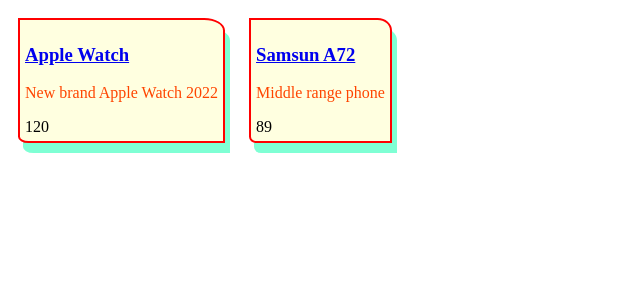
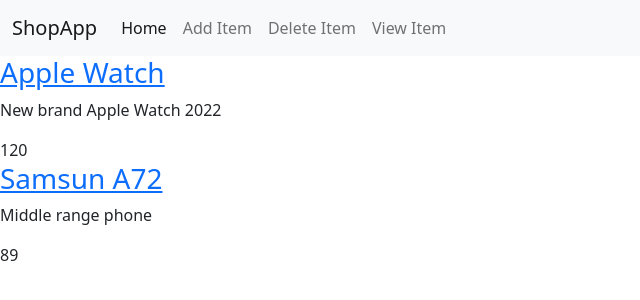
Before and after one commit to Hossein-Gholami/django-boilerplate, a Django app: page / in a window 1280 px wide. Shown: the top 300 px of the page, without its empty margins (0-640 px from the left). Run offline with Django 3.2, Linux system fonts and the light colour scheme; data comes from the database, SQL or seed files in the repository.

Commit message:
add template inheritance

```diff
--- a/shop/static/shop/css/style.css
+++ b/shop/static/shop/css/style.css
@@ -1,4 +1,8 @@
-.product-card {
+body {
+    background-color: lightblue;
+}
+
+/* .product-card {
     background-color: lightyellow;
     box-shadow: 5px 10px aquamarine;
     display:inline-block;
@@ -11,4 +15,4 @@
 
 .product-card > p {
     color: orangered;
-}
+} */
--- /dev/null
+++ b/shop/templates/shop/base.html
@@ -0,0 +1,21 @@
+{% load static %}
+<!DOCTYPE html>
+<html lang="en">
+<head>
+    <meta charset="UTF-8">
+    <meta http-equiv="X-UA-Compatible" content="IE=edge">
+    <meta name="viewport" content="width=device-width, initial-scale=1.0">
+    <title>Document</title>
+    <link rel="stylesheet" href="{% static 'shop/css/style.css' %}"/>
+    <link href="https://cdn.jsdelivr.net/npm/bootstrap@5.2.0-beta1/dist/css/bootstrap.min.css" rel="stylesheet" integrity="sha384-0evHe/X+R7YkIZDRvuzKMRqM+OrBnVFBL6DOitfPri4tjfHxaWutUpFmBp4vmVor" crossorigin="anonymous">
+    <script src="https://cdn.jsdelivr.net/npm/bootstrap@5.2.0-beta1/dist/js/bootstrap.bundle.min.js" integrity="sha384-pprn3073KE6tl6bjs2QrFaJGz5/SUsLqktiwsUTF55Jfv3qYSDhgCecCxMW52nD2" crossorigin="anonymous"></script>
+</head>
+<body>
+
+    {% include 'shop/nav.html' %}
+
+    {% block content %}
+    {% endblock %}
+
+</body>
+</html>
--- a/shop/templates/shop/index.html
+++ b/shop/templates/shop/index.html
@@ -1,14 +1,7 @@
-{% load static %}
-<!DOCTYPE html>
-<html lang="en">
-<head>
-    <meta charset="UTF-8">
-    <meta http-equiv="X-UA-Compatible" content="IE=edge">
-    <meta name="viewport" content="width=device-width, initial-scale=1.0">
-    <title>An app made by Django</title>
-    <link rel="stylesheet" href="{% static 'shop/css/style.css' %}"/>
-</head>
-<body>
+{% extends 'shop/base.html' %}
+
+{% block content %}
+
     {% for product in products %}
         <div class="product-card">
             <h3>
@@ -19,5 +12,5 @@
             <span>{{ product.price }}</span>
         </div>
     {% endfor %}
-</body>
-</html>
+
+{% endblock %}
--- /dev/null
+++ b/shop/templates/shop/nav.html
@@ -0,0 +1,43 @@
+<nav class="navbar navbar-expand-lg bg-light">
+    <div class="container-fluid">
+        <a class="navbar-brand" href="{% url 'shop:index' %}">ShopApp</a>
+        <button class="navbar-toggler" type="button" data-bs-toggle="collapse" data-bs-target="#navbarSupportedContent"
+            aria-controls="navbarSupportedContent" aria-expanded="false" aria-label="Toggle navigation">
+            <span class="navbar-toggler-icon"></span>
+        </button>
+        <div class="collapse navbar-collapse" id="navbarSupportedContent">
+            <ul class="navbar-nav me-auto mb-2 mb-lg-0">
+                <li class="nav-item">
+                    <a class="nav-link active" aria-current="page" href="{% url 'shop:index' %}">Home</a>
+                </li>
+                <li class="nav-item">
+                    <a class="nav-link" href="#">Add Item</a>
+                </li>
+                <li class="nav-item">
+                    <a class="nav-link" href="#">Delete Item</a>
+                </li>
+                <li class="nav-item">
+                    <a class="nav-link" href="#">View Item</a>
+                </li>
+                <!-- <li class="nav-item dropdown">
+                <a class="nav-link dropdown-toggle" href="#" id="navbarDropdown" role="button" data-bs-toggle="dropdown" aria-expanded="false">
+                  Dropdown
+                </a>
+                <ul class="dropdown-menu" aria-labelledby="navbarDropdown">
+                  <li><a class="dropdown-item" href="#">Action</a></li>
+                  <li><a class="dropdown-item" href="#">Another action</a></li>
+                  <li><hr class="dropdown-divider"></li>
+                  <li><a class="dropdown-item" href="#">Something else here</a></li>
+                </ul>
+              </li>
+              <li class="nav-item">
+                <a class="nav-link disabled">Disabled</a>
+              </li> -->
+            </ul>
+            <!-- <form class="d-flex" role="search">
+              <input class="form-control me-2" type="search" placeholder="Search" aria-label="Search">
+              <button class="btn btn-outline-success" type="submit">Search</button>
+            </form> -->
+        </div>
+    </div>
+</nav>
```
Also changed, not shown: shop/templates/shop/detail.html (+7 -14 lines).
